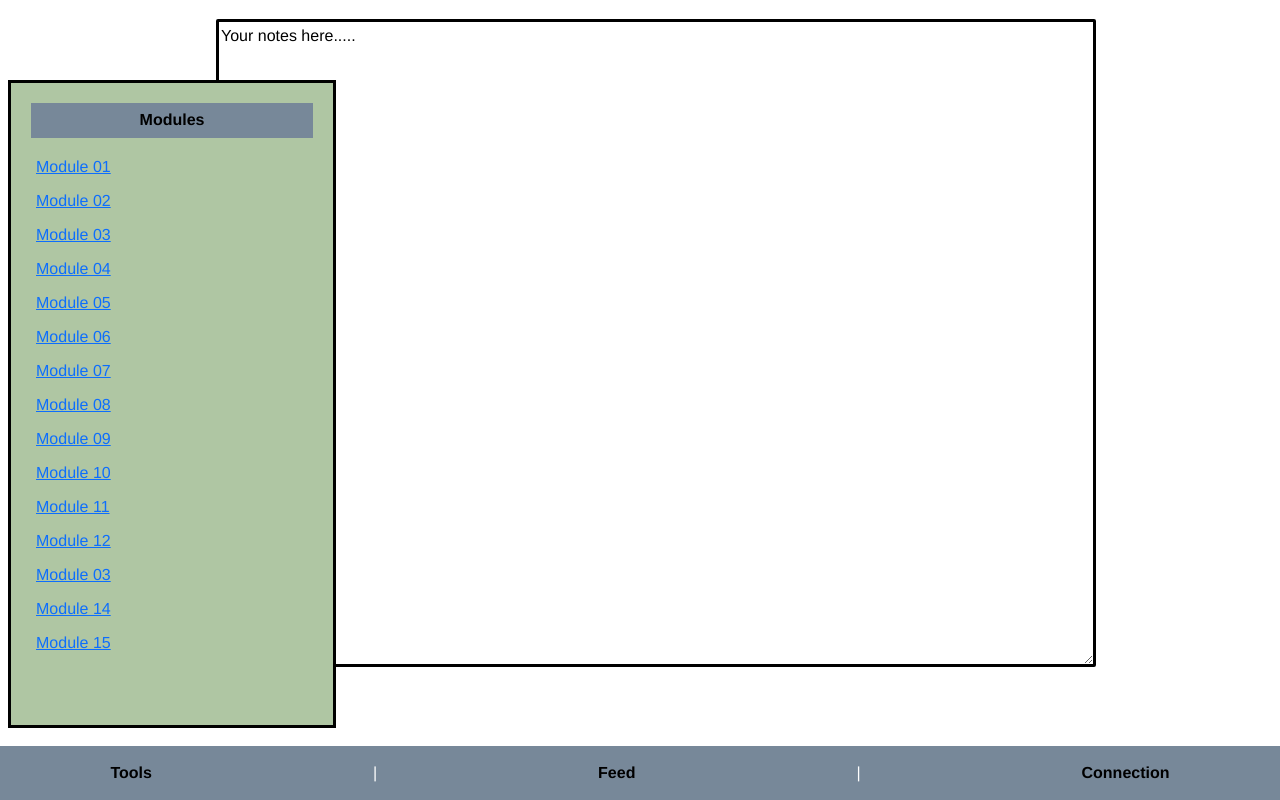
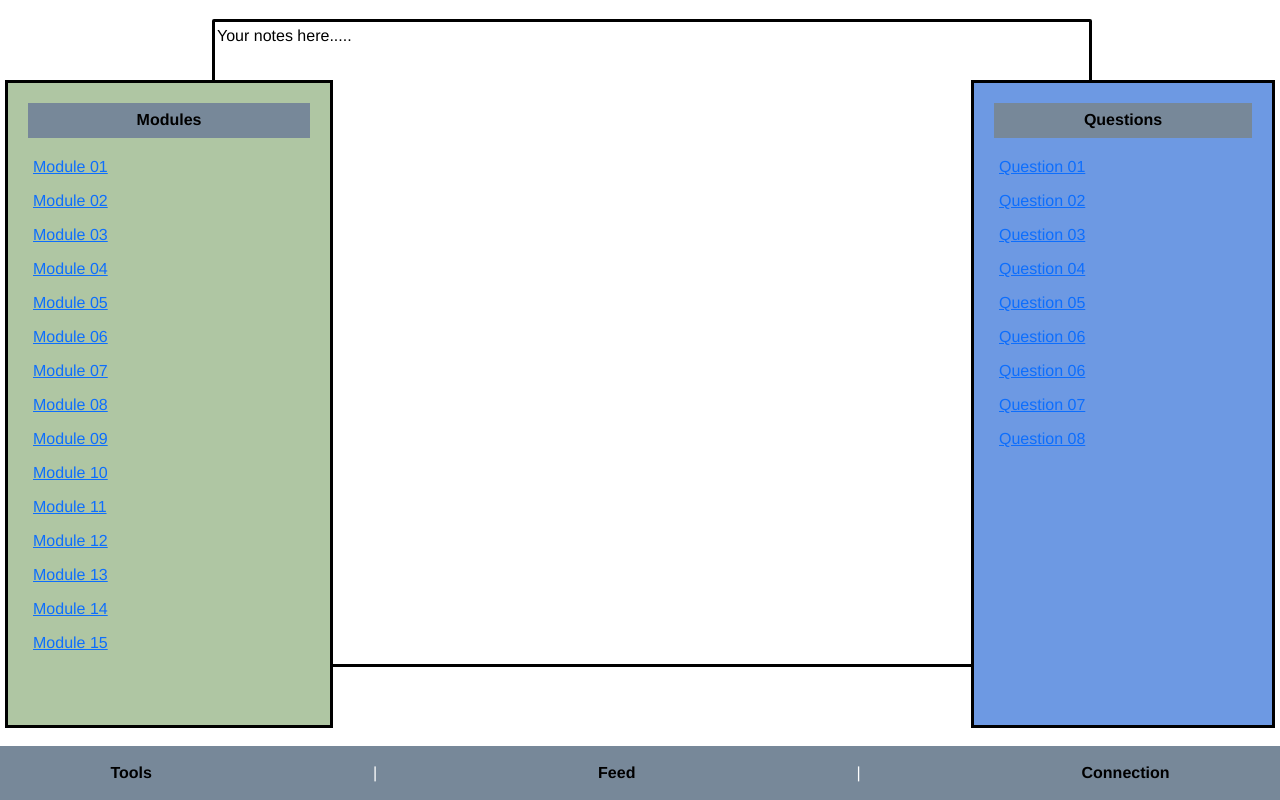
Before and after one commit to bhathiknk/socialmedia-webapp, a Vue app: page /ShortNote in a window 1280 px wide. Built offline with nearby package versions, Linux system fonts and the light colour scheme.

Commit message:
The user interface with the module, notepad and the questions tabs.

```diff
--- a/src/components/ShortNote.vue
+++ b/src/components/ShortNote.vue
@@ -4,7 +4,7 @@
   <!--    middle textarea-->
   <textarea class="textarea textarea-accent" placeholder="Bio">Your notes here.....</textarea>
 
-  <ul class="menu bg-base-200 w-56 rounded-box" data-theme="dark">
+  <ul class="menu bg-base-200 w-56 rounded-box module-box">
     <div class="menu-title-div">
       <li class="menu-title">Modules</li>
     </div>
@@ -20,9 +20,26 @@
     <li><a class="modules">Module 10</a></li>
     <li><a class="modules">Module 11</a></li>
     <li><a class="modules">Module 12</a></li>
-    <li><a class="modules">Module 03</a></li>
+    <li><a class="modules">Module 13</a></li>
     <li><a class="modules">Module 14</a></li>
     <li><a class="modules">Module 15</a></li>
+  </ul>
+
+  <ul class="menu bg-base-200 w-56 rounded-box questions-box">
+    <div class="menu-title-div">
+      <li class="menu-title">Questions</li>
+    </div>
+    <li><a class="modules">Question 01</a></li>
+    <li><a class="modules">Question 02</a></li>
+    <li><a class="modules">Question 03</a></li>
+    <li><a class="modules">Question 04</a></li>
+    <li><a class="modules">Question 05</a></li>
+    <li><a class="modules">Question 06</a></li>
+    <li><a class="modules">Question 06</a></li>
+    <li><a class="modules">Question 07</a></li>
+    <li><a class="modules">Question 08</a></li>
+
+
   </ul>
 
   </html>
@@ -45,7 +62,7 @@
   height: 40.5rem;
   width: 55rem;
   margin-top: 1.2rem;
-  margin-left: 2rem;
+  margin-left: 24px;
   border: solid black;
   border-radius: 2px;
   overflow: auto;
@@ -57,12 +74,12 @@ li{
   font-size: 16px;
 }
 
-.rounded-box{
+.module-box{
   height: 40.5rem;
   width: 20.5rem;
   position: fixed;
   bottom: 56.2px;
-  left: 8px;
+  left: 5px;
   display: block;
   gap: 5px;
   text-align: left;
@@ -70,6 +87,7 @@ li{
   color: whitesmoke;
   padding: 20px;
   border: 3px solid black;
+  overflow: auto;
 
 }
 
@@ -85,4 +103,20 @@ li{
   overflow: auto;
 }
 
+.questions-box{
+  height: 40.5rem;
+  width: 19rem;
+  background-color: #6d99e3;
+  text-align: left;
+  position: fixed;
+  right: 5px;
+  bottom: 3.5rem;
+  border: 3px solid black;
+  padding: 20px;
+  overflow: auto;
+
+
+}
+
+
 </style>
```
